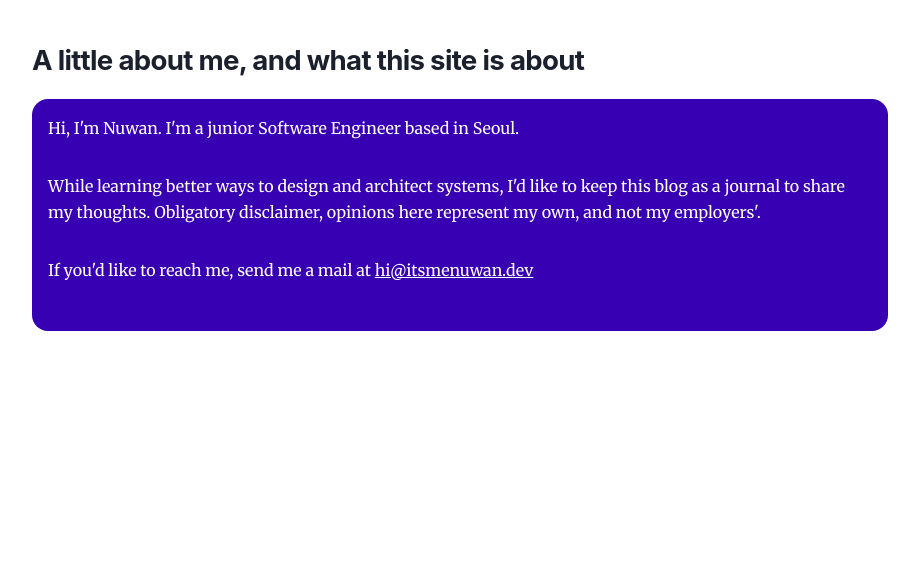
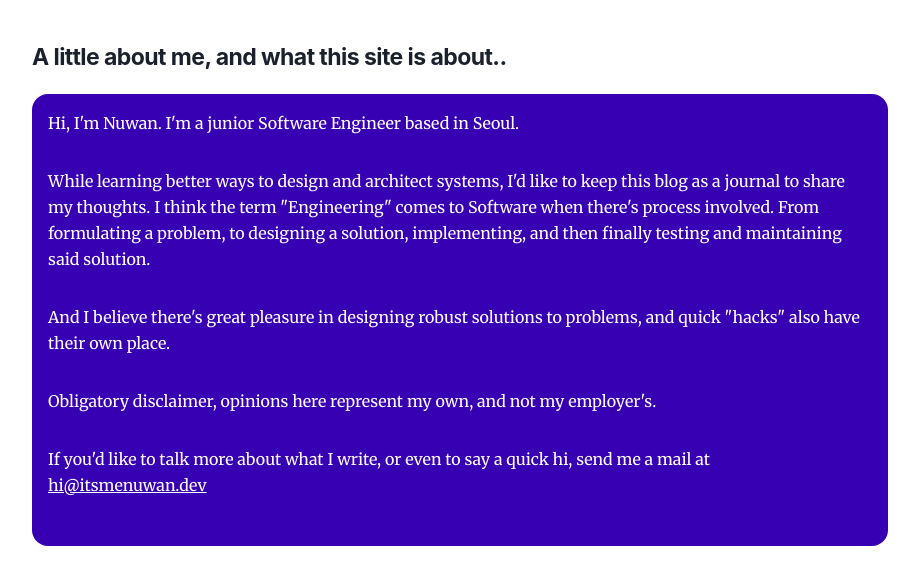
Before and after one commit to Neverblur/neverblur.github.io, a Gatsby site: page /about in a window 1280 px wide. Shown: the part 72-656 px from the top of the page, without its empty margins (180-1099 px from the left). Built offline with nearby package versions, Linux system fonts and the light colour scheme; Gatsby itself is replaced by a stand-in of ours.

```diff
--- a/src/pages/about.js
+++ b/src/pages/about.js
@@ -10,16 +10,27 @@
   return (
     <Layout location={location} title={siteTitle}>
       <SEO title="About" />
-      <h3>A little about me, and what this site is about</h3>
+      <h4>A little about me, and what this site is about..</h4>
       <div className="about-box">
         <p>Hi, I'm Nuwan. I'm a junior Software Engineer based in Seoul.</p>
         <p>
           While learning better ways to design and architect systems, I'd like
-          to keep this blog as a journal to share my thoughts. Obligatory
-          disclaimer, opinions here represent my own, and not my employers'.
+          to keep this blog as a journal to share my thoughts. I think the term
+          "Engineering" comes to Software when there's process involved. From
+          formulating a problem, to designing a solution, implementing, and then
+          finally testing and maintaining said solution.
         </p>
         <p>
-          If you'd like to reach me, send me a mail at{" "}
+          And I believe there's great pleasure in designing robust solutions to
+          problems, and quick "hacks" also have their own place.
+        </p>
+        <p>
+          Obligatory disclaimer, opinions here represent my own, and not my
+          employer's.
+        </p>
+        <p>
+          If you'd like to talk more about what I write, or even to say a quick
+          hi, send me a mail at{" "}
           <a href="mailto:hi@itsmenuwan.dev" className="simple-link">
             hi@itsmenuwan.dev
           </a>
--- a/src/style.css
+++ b/src/style.css
@@ -350,6 +350,7 @@
   border-radius: 1rem;
   background: var(--color-about);
   color: white;
+  font-size: var(--fontSize-1);
 }
 
 .simple-link {
```
Also changed, not shown: 1 other file.
